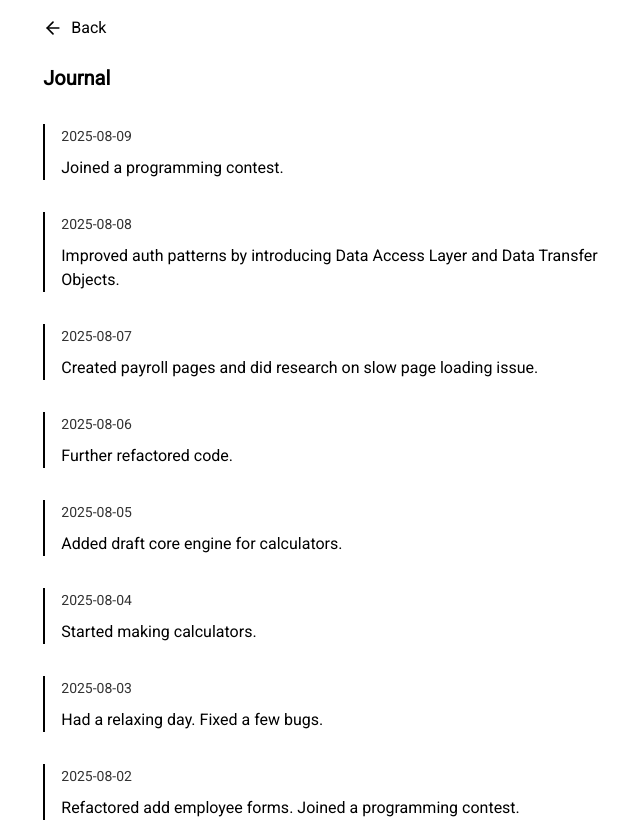
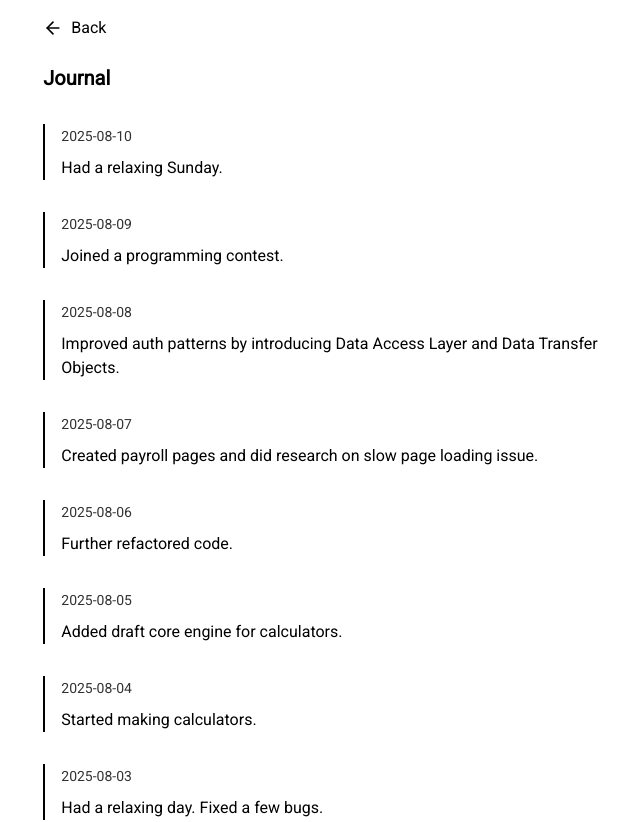
Before and after one commit to minamicode/minamicode.com, a Next.js app: page /journal in a window 1280 px wide. Shown: the top 822 px of the page, without its empty margins (298-938 px from the left). Built offline with nearby package versions, Linux system fonts and the light colour scheme.

Commit message:
add a journal entry

```diff
--- a/src/app/_components/JournalEntries.tsx
+++ b/src/app/_components/JournalEntries.tsx
@@ -6,6 +6,10 @@ type JournalEntry = {
 };
 
 const entries: JournalEntry[] = [
+  {
+    date: "2025-08-10",
+    text: "Had a relaxing Sunday.",
+  },
   {
     date: "2025-08-09",
     text: "Joined a programming contest.",
```
